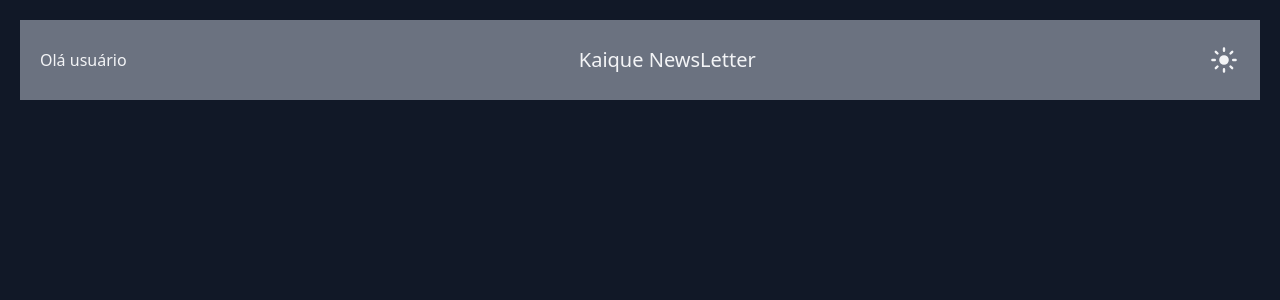
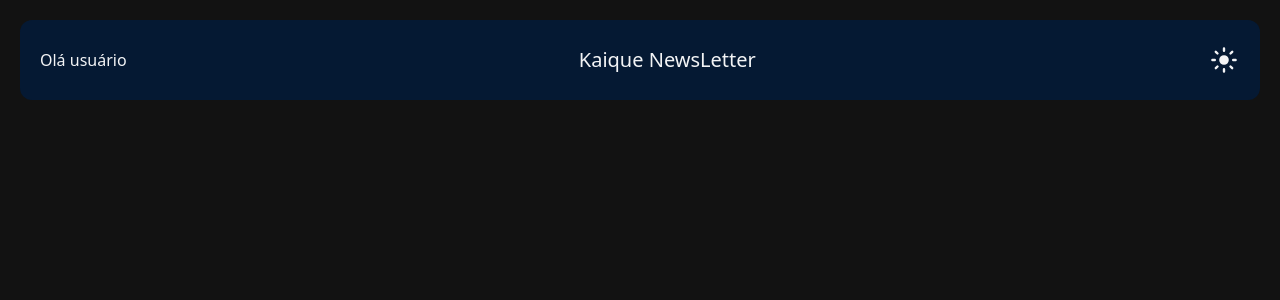
Before and after one commit to nagato94/newsletter-tailwind, a React (Vite) app: page / in a window 1280 px wide. Shown: the top 300 px of the page. Built offline with nearby package versions, Linux system fonts and the light colour scheme.

Commit message:
extend tailwind

```diff
--- a/index.html
+++ b/index.html
@@ -6,7 +6,7 @@
     <meta name="viewport" content="width=device-width, initial-scale=1.0" />
     <title>Vite + React</title>
   </head>
-  <body class=" dark:bg-gray-900">
+  <body class="bg-gray-100 dark:bg-dark-100">
     <div id="root"></div>
     <script type="module" src="/src/main.jsx"></script>
   </body>
--- a/src/components/Header/Header.jsx
+++ b/src/components/Header/Header.jsx
@@ -1,13 +1,12 @@
 import ToogleTheme from "../ToogleTheme/TootgleTheme"
 
 const Header = () => {
-  return (
-  <div className="flex h-20 bg-gray-500 justify-between items-center px-5 sm:m-5">
+  return <div className="flex h-20 bg-alura-200 justify-between items-center px-5 sm:rounded-xl sm:m-5">
       <span className="text-gray-100">Olá usuário</span>
       <h1 className="text-gray-100 text-xl">Kaique NewsLetter</h1>
       <ToogleTheme className="h-8 hidden text-gray-100 sm:block cursor-pointer"/>
     </div>
-  )
+
 }
 
 export default Header
--- a/tailwind.config.js
+++ b/tailwind.config.js
@@ -6,7 +6,18 @@
     "./src/**/*.{js,ts,jsx,tsx}",
   ],
   theme: {
-    extend: {},
-  },
+    extend: {
+      colors: {
+        dark: {
+              100: 'rgb(18, 18, 18)',
+              200: 'rgb(51, 51, 51)'
+        },
+        alura: {
+            100: '#167BF7',
+            200: '#051933'
+        }
+    }
+  }
+},
   plugins: [],
 }
```
